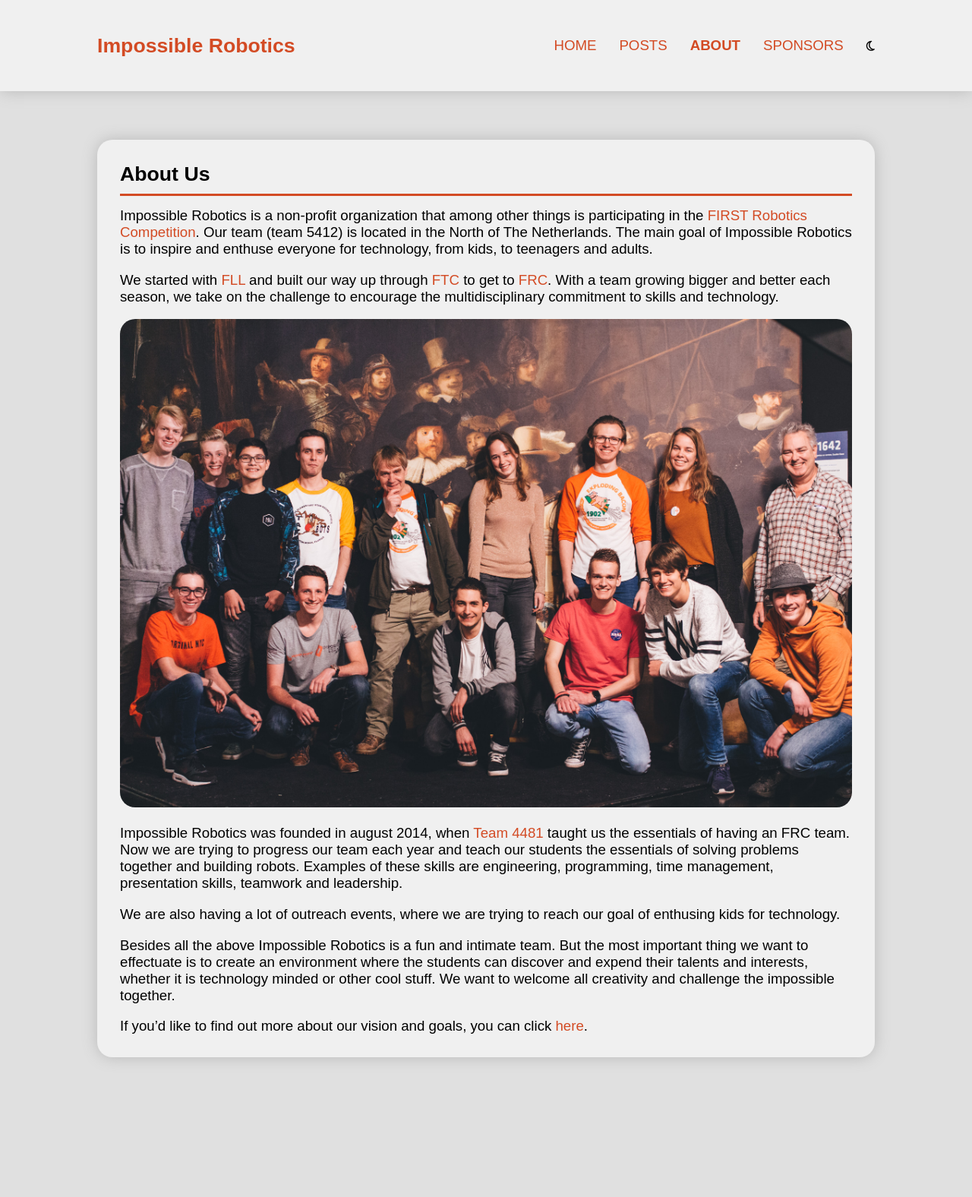
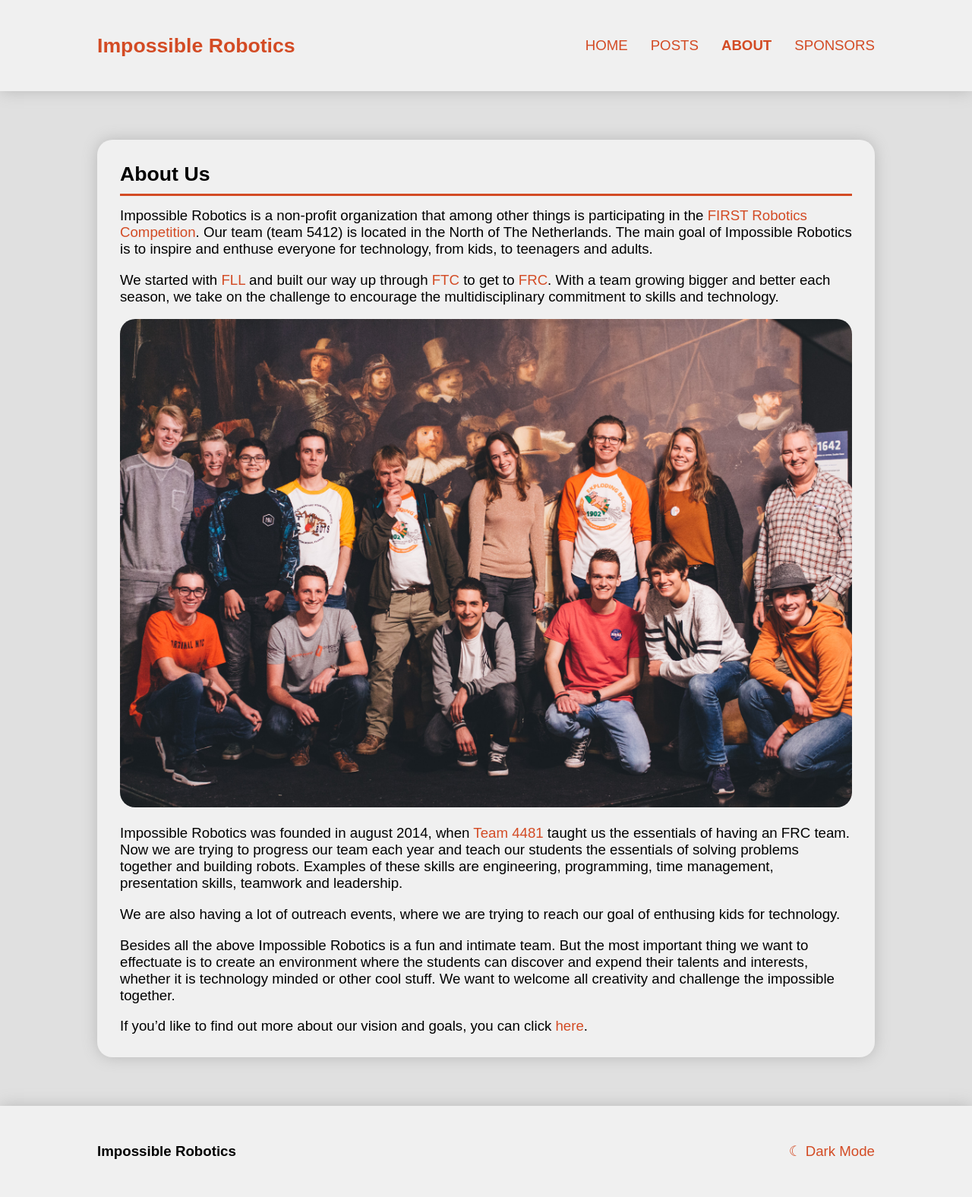
Before and after one commit to Impossible-Robotics/impossible-robotics.github.io, a Jekyll site: the page built from about.md, in a window 1280 px wide. Shown: the whole page at 76% size. Built offline with Jekyll 4.4.1, drawn with Linux system fonts in a browser that asks for light colours; nearby versions of some CDN libraries; before the commit the page ends 1456 px from its top, so only the background shows below that.

Commit message:
Put color scheme button in new footer.

```diff
--- /dev/null
+++ b/_includes/footer.html
@@ -0,0 +1,8 @@
+<div class="footer">
+  <h3 class="site-name">Impossible Robotics</h3>
+
+  <button class="toggle-scheme-button icon-button" onclick="toggleScheme()">
+    <p id="toggle-scheme-icon" class="icon">&#x2600; Light Mode</p>
+    <script src="/scripts/scheme-changer.js"></script>
+  </button>
+</div>
--- a/_includes/header.html
+++ b/_includes/header.html
@@ -1,18 +1,10 @@
 <div class="header">
     <a class="title" href="/">Impossible Robotics</a>
 
-    <div class="header-right">
-        <div class="page-list">
-            <a href="/" {% if page.path contains "index" %} class="navbar-active" {% endif %}>Home</a>
-            <a href="/posts/" {% if page.path contains "posts" %} class="navbar-active" {% endif %}>Posts</a>
-            <a href="/about/" {% if page.path contains "about" %} class="navbar-active" {% endif %}>About</a>
-            <a href="/sponsors/" {% if page.path contains "sponsors" %} class="navbar-active" {% endif %}>Sponsors</a>
-        </div>
-
-        <button class="toggle-theme-button icon-button" onclick="toggleTheme()">
-            <i id="toggle-scheme-icon" class="far fa-moon"></i>
-        </button>
-
-        <script src="/scripts/theme-changer.js"></script>
+    <div class="page-list">
+        <a href="/" {% if page.path contains "index" %} class="navbar-active" {% endif %}>Home</a>
+        <a href="/posts/" {% if page.path contains "posts" %} class="navbar-active" {% endif %}>Posts</a>
+        <a href="/about/" {% if page.path contains "about" %} class="navbar-active" {% endif %}>About</a>
+        <a href="/sponsors/" {% if page.path contains "sponsors" %} class="navbar-active" {% endif %}>Sponsors</a>
     </div>
 </div>
--- a/_layouts/base.html
+++ b/_layouts/base.html
@@ -7,12 +7,11 @@
     <meta http-equiv="X-UA-Compatible" content="ie=edge">
     <meta name="google-site-verification" content="9AAE_6Q1dnYmeLad9TpBKEzR_vYaSvfs7EED9YdAZuA" />
 
-    <script src="https://kit.fontawesome.com/578dd33651.js" crossorigin="anonymous"></script>
-
     <link rel="shortcut icon" type="image/png" href="/res/logos/favicon.png">
 
     <link rel="stylesheet" type="text/css" href="/style/style.css">
     <link rel="stylesheet" type="text/css" href="/style/header.css">
+    <link rel="stylesheet" type="text/css" href="/style/footer.css">
     <link rel="stylesheet" type="text/css" href="/style/post.css">
     <link rel="stylesheet" type="text/css" href="/style/404.css">
     <link rel="stylesheet" type="text/css" href="/style/home.css">
@@ -23,7 +22,9 @@
 </head>
 
 <body>
-    {% include header.html %} {{ content }}
+    {% include header.html %}
+    {{ content }}
+    {% include footer.html %}
 </body>
 
 </html>
--- /dev/null
+++ b/scripts/scheme-changer.js
@@ -0,0 +1,44 @@
+initScheme();
+
+function setScheme(scheme) {
+    document.documentElement.style.setProperty('--main-light', 'var(--scheme-' + scheme + '-light)');
+    document.documentElement.style.setProperty('--main-medium', 'var(--scheme-' + scheme + '-medium)');
+    document.documentElement.style.setProperty('--main-dark', 'var(--scheme-' + scheme + '-dark)');
+    document.documentElement.style.setProperty('--main-text', 'var(--scheme-' + scheme + '-text)');
+    document.documentElement.style.setProperty('--main-text-saturated', 'var(--scheme-' + scheme + '-text-saturated)');
+    document.documentElement.style.setProperty('--main-text-opposite', 'var(--scheme-' + scheme + '-text-opposite)');
+    document.documentElement.style.setProperty('--main-shadow', 'var(--scheme-' + scheme + '-shadow)');
+
+    sessionStorage.setItem('color-scheme', scheme);
+}
+
+function toggleScheme() {
+    if (getScheme() == 'dark') {
+        document.getElementById('toggle-scheme-icon').innerHTML = '&#x263E; Dark Mode';
+        setScheme('light');
+    } else {
+        document.getElementById('toggle-scheme-icon').innerHTML = '&#x2600; Light Mode';
+        setScheme('dark');
+    }
+}
+
+function initScheme() {
+    if (getScheme() == null) {
+        let isDark = window.matchMedia("(prefers-color-scheme: dark)");
+        let deviceScheme = isDark.matches ? 'dark' : 'light';
+
+        sessionStorage.setItem('color-scheme', deviceScheme);
+    } else {
+        setScheme(sessionStorage.getItem('color-scheme'));
+    }
+
+    if (getScheme() == 'dark') {
+        document.getElementById('toggle-scheme-icon').innerHTML = '&#x2600; Light Mode';
+    } else {
+        document.getElementById('toggle-scheme-icon').innerHTML = '&#x263E; Dark Mode';
+    }
+}
+
+function getScheme() {
+    return sessionStorage.getItem('color-scheme');
+}
--- a/scripts/theme-changer.js
+++ /dev/null
@@ -1,48 +0,0 @@
-initTheme();
-setIcon();
-
-function setTheme(theme) {
-    document.documentElement.style.setProperty('--main-light', 'var(--theme-' + theme + '-light)');
-    document.documentElement.style.setProperty('--main-medium', 'var(--theme-' + theme + '-medium)');
-    document.documentElement.style.setProperty('--main-dark', 'var(--theme-' + theme + '-dark)');
-    document.documentElement.style.setProperty('--main-text', 'var(--theme-' + theme + '-text)');
-    document.documentElement.style.setProperty('--main-text-saturated', 'var(--theme-' + theme + '-text-saturated)');
-    document.documentElement.style.setProperty('--main-text-opposite', 'var(--theme-' + theme + '-text-opposite)');
-    document.documentElement.style.setProperty('--main-shadow', 'var(--theme-' + theme + '-shadow)');
-
-    sessionStorage.setItem('color_scheme', theme);
-}
-
-function toggleTheme() {
-    let currentTheme = sessionStorage.getItem('color_scheme');
-
-    if (currentTheme == 'dark') {
-        setTheme('light');
-        document.getElementById('toggle-scheme-icon').classList.replace('fa-sun', 'fa-moon');
-
-    } else {
-        setTheme('dark');
-        document.getElementById('toggle-scheme-icon').classList.replace('fa-moon', 'fa-sun');
-    }
-}
-
-function initTheme() {
-    if (sessionStorage.getItem('color_scheme') == null) {
-        let isDark = window.matchMedia("(prefers-color-scheme: dark)");
-        let deviceTheme = isDark.matches ? 'dark' : 'light';
-
-        sessionStorage.setItem('color_scheme', deviceTheme);
-    } else {
-        setTheme(sessionStorage.getItem('color_scheme'));
-    }
-
-    if (sessionStorage.getItem('color_scheme') == 'dark') {
-        document.getElementById('toggle-scheme-icon').classList.replace('fa-moon', 'fa-sun');
-    } else {
-        document.getElementById('toggle-scheme-icon').classList.replace('fa-sun', 'fa-moon');
-    }
-}
-
-function setIcon() {
-    console.log(sessionStorage.getItem('color_scheme'));
-}
--- /dev/null
+++ b/style/footer.css
@@ -0,0 +1,17 @@
+.footer {
+  background-color: var(--main-light);
+  height: 120px;
+  box-shadow: 0 0 20px var(--main-shadow);
+  padding: 0 10%;
+  display: flex;
+  justify-content: space-between;
+}
+
+.footer .site-name {
+  margin: auto 0;
+}
+
+.toggle-scheme-button {
+  font-size: 14pt;
+  margin: auto 0 auto 30px;
+}
--- a/style/header.css
+++ b/style/header.css
@@ -7,13 +7,9 @@
     justify-content: space-between;
 }
 
-.header-content {
-    margin: 0 10%;
-}
-
 .page-list {
     display: flex;
-    justify-content: space-between;
+    margin: 0;
 }
 
 .page-list a:last-child {
@@ -35,16 +31,6 @@
 
 .navbar-active {
     font-weight: bold;
-}
-
-.header-right {
-    display: flex;
-}
-
-.toggle-theme-button {
-    font-size: 15px;
-    color: var(--main-text);
-    margin: auto 0 auto 30px;
 }
 
 @media only screen and (max-width: 750px) {
--- a/style/style.css
+++ b/style/style.css
@@ -2,40 +2,41 @@
     /* Site Colors */
     --main-accent: rgb(211, 75, 36);
     --main-accent-light: rgb(247, 100, 59);
-    --main-light: var(--theme-light-light);
-    --main-medium: var(--theme-light-medium);
-    --main-dark: var(--theme-light-dark);
-    --main-text: var(--theme-light-text);
-    --main-text-saturated: var(--theme-light-text-saturated);
-    --main-text-opposite: var(--theme-light-text-opposite);
-    --main-shadow: var(--theme-light-shadow);
-    /* Dark Theme */
-    --theme-dark-light: rgb(18, 18, 18);
-    --theme-dark-medium: rgb(10, 10, 10);
-    --theme-dark-dark: rgb(58, 58, 58);
-    --theme-dark-text: rgb(221, 221, 221);
-    --theme-dark-text-saturated: rgb(255, 255, 255);
-    --theme-dark-text-opposite: rgb(22, 22, 22);
-    --theme-dark-shadow: rgb(0, 0, 0);
-    --theme-dark-text-opposite: rgb(22, 22, 22);
-    /* Light Theme */
-    --theme-light-light: rgb(240, 240, 240);
-    --theme-light-medium: rgb(224, 224, 224);
-    --theme-light-dark: rgb(172, 172, 172);
-    --theme-light-text: rgb(0, 0, 0);
-    --theme-light-text-saturated: rgb(94, 94, 94);
-    --theme-light-shadow: rgb(184, 184, 184);
+    --main-light: var(--scheme-light-light);
+    --main-text-white: var(--scheme-light-light);
+    --main-medium: var(--scheme-light-medium);
+    --main-dark: var(--scheme-light-dark);
+    --main-text: var(--scheme-light-text);
+    --main-text-saturated: var(--scheme-light-text-saturated);
+    --main-text-opposite: var(--scheme-light-text-opposite);
+    --main-shadow: var(--scheme-light-shadow);
+    /* Dark scheme */
+    --scheme-dark-light: rgb(18, 18, 18);
+    --scheme-dark-medium: rgb(10, 10, 10);
+    --scheme-dark-dark: rgb(58, 58, 58);
+    --scheme-dark-text: rgb(221, 221, 221);
+    --scheme-dark-text-saturated: rgb(255, 255, 255);
+    --scheme-dark-text-opposite: rgb(22, 22, 22);
+    --scheme-dark-shadow: rgb(0, 0, 0);
+    --scheme-dark-text-opposite: rgb(22, 22, 22);
+    /* Light scheme */
+    --scheme-light-light: rgb(240, 240, 240);
+    --scheme-light-medium: rgb(224, 224, 224);
+    --scheme-light-dark: rgb(172, 172, 172);
+    --scheme-light-text: rgb(0, 0, 0);
+    --scheme-light-text-saturated: rgb(94, 94, 94);
+    --scheme-light-shadow: rgb(184, 184, 184);
 }
 
 @media (prefers-color-scheme: dark) {
      :root {
-        --main-light: var(--theme-dark-light);
-        --main-medium: var(--theme-dark-medium);
-        --main-dark: var(--theme-dark-dark);
-        --main-text: var(--theme-dark-text);
-        --main-text-saturated: var(--theme-dark-text-saturated);
-        --main-text-opposite: var(--theme-dark-text-opposite);
-        --main-shadow: var(--theme-dark-shadow);
+        --main-light: var(--scheme-dark-light);
+        --main-medium: var(--scheme-dark-medium);
+        --main-dark: var(--scheme-dark-dark);
+        --main-text: var(--scheme-dark-text);
+        --main-text-saturated: var(--scheme-dark-text-saturated);
+        --main-text-opposite: var(--scheme-dark-text-opposite);
+        --main-shadow: var(--scheme-dark-shadow);
     }
 }
 
@@ -71,12 +72,21 @@
     background-color: var(--main-medium);
 }
 
+*:focus {
+    outline: none;
+}
+
 .button {
     background-color: var(--main-accent);
-    color: var(--main-text-opposite);
+    color: var(--main-text-white);
     border-radius: 20px;
     padding: 10px 15px;
     box-shadow: 0 0 20px var(--main-shadow);
+}
+
+.button:hover {
+    background-color: var(--main-accent-light);
+    color: var(--main-text-white);
 }
 
 .icon-button {
@@ -85,14 +95,14 @@
     background: none;
 }
 
-.icon-button img {
-    width: 100%;
-    height: 100%;
+.icon {
+    color: var(--main-accent);
+    transition: 0.2s;
 }
 
-.button:hover {
-    background-color: var(--main-accent-light);
-    color: var(--main-light);
+.icon:hover {
+    transform: scale(0.97);
+    color: var(--main-accent-light);
 }
 
 .container {
```
Also changed, not shown: 5 other files.
